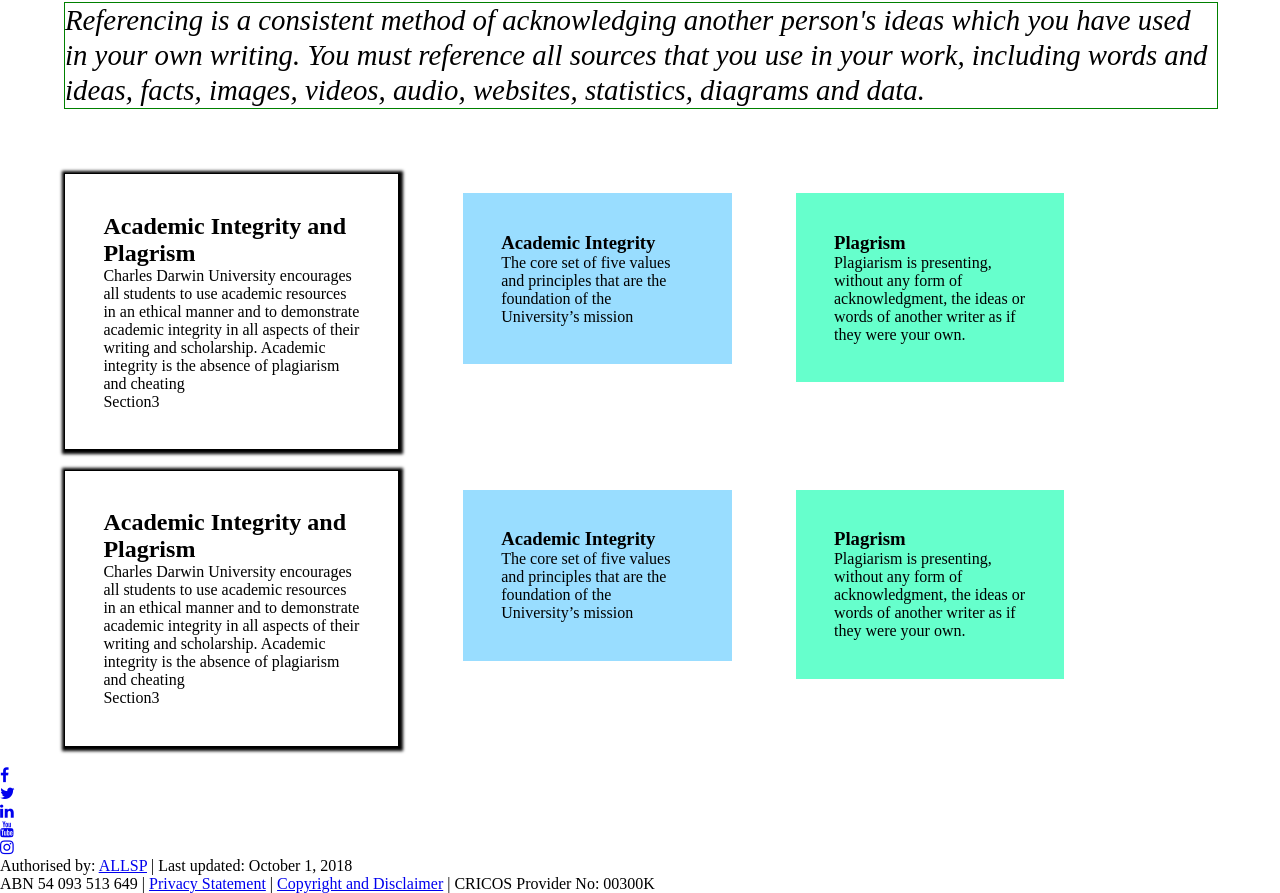
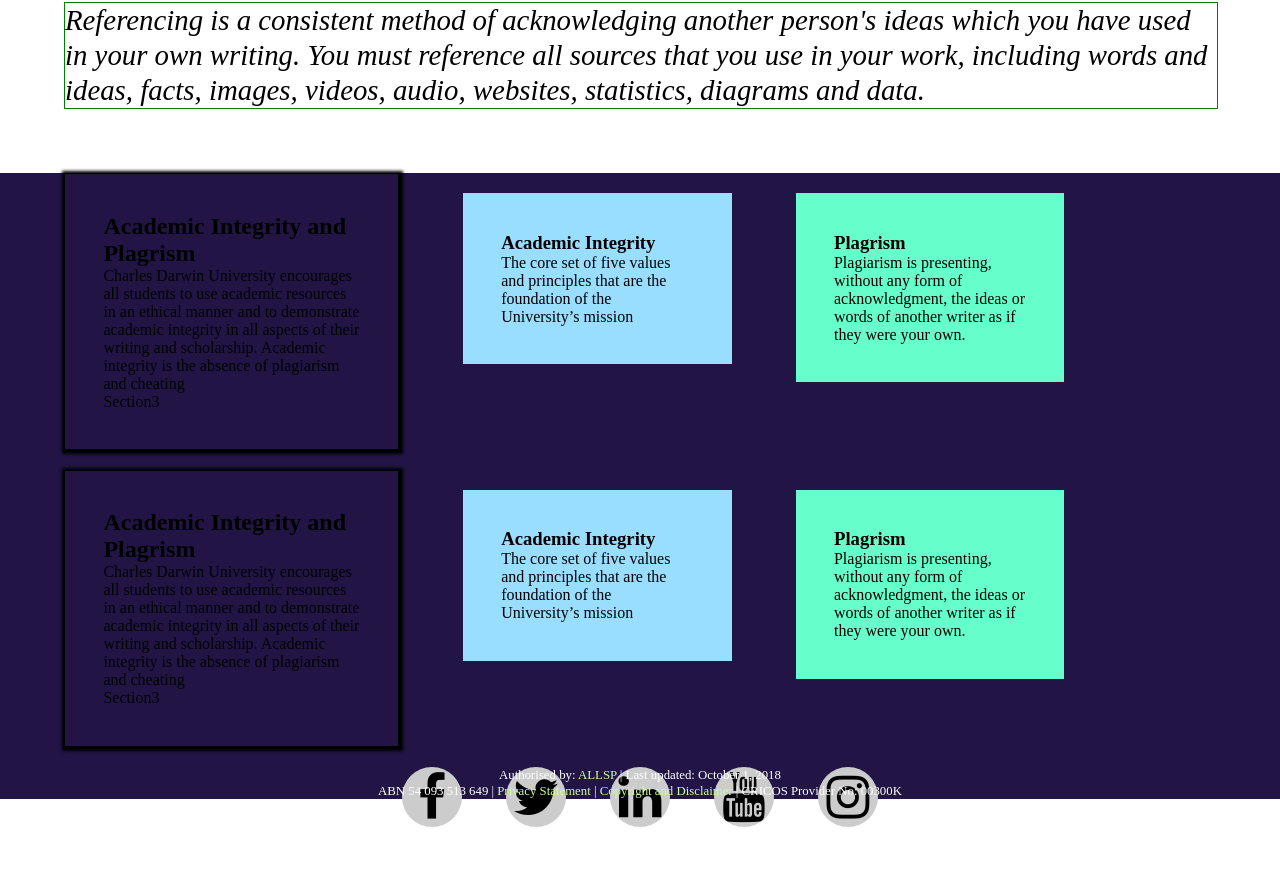
Before and after one commit to DahuZhu/MVP_Sprint1_SKRSKR, a plain HTML site: page index.html in a window 1280 px wide. Shown: the part 755-1648 px from the top of the page. After the commit the page ends 1582 px from the top, so only its background shows below. Drawn offline with Linux system fonts and the light colour scheme.

Commit message:
footer css added Signed-off-by: DahuZhu <zdhnwu@gmail.com>

```diff
--- a/css/style.css
+++ b/css/style.css
@@ -139,3 +139,74 @@ nav ul li ul.dropdown li{
 		width: 90%; padding: 5px; margin-left: 5%; float: left; margin-top: 20px;
 	}
 }
+
+footer{
+  margin: 0px;
+  /*height: 500px;*/
+  /*border: 1px solid purple;*/
+  background-color: #221545;
+}
+
+footer .footer_all{
+  height: 100%;
+  color: #fff;
+  /*background-color: #221545;*/
+}
+
+.footer_sec_1{
+  text-align: center;
+}
+.footer_sec_1 p{
+  font-size: 0.8rem;
+  line-height: 1rem;
+}
+.footer_sec_1 a{
+  text-decoration: none;
+  color: #ccff99;
+}
+.footer_sec_1 a:hover{
+  color: red;
+}
+
+.f_social_icons{
+  width: 100%;
+  height: 60px;
+  margin: 0px 0px;
+  padding: 15px 0;
+}
+
+.f_social_icons ul{
+  text-align: center;
+  margin: 0px;
+  padding: 0;
+  list-style-type: none;
+  /*border: 1px solid red;*/
+}
+
+.f_social_icons ul li{
+  display: inline-block;
+  width: 60px;
+  height: 60px;
+  margin: 0px 20px;
+  /*background: rgba(192,192,192,0.8)*/
+  background: #cccccc;
+  border-radius: 100%;
+}
+
+.f_social_icons ul li a{
+  display: block;
+  color: #000;
+  font-size: 50px;
+}
+
+.f_social_icons ul li a i{
+  line-height: 60px;
+}
+
+.f_social_icons ul li:hover{
+  background: #3B5998;
+}
+
+.f_social_icons ul li a:hover{
+  color: #fff;
+}
```
